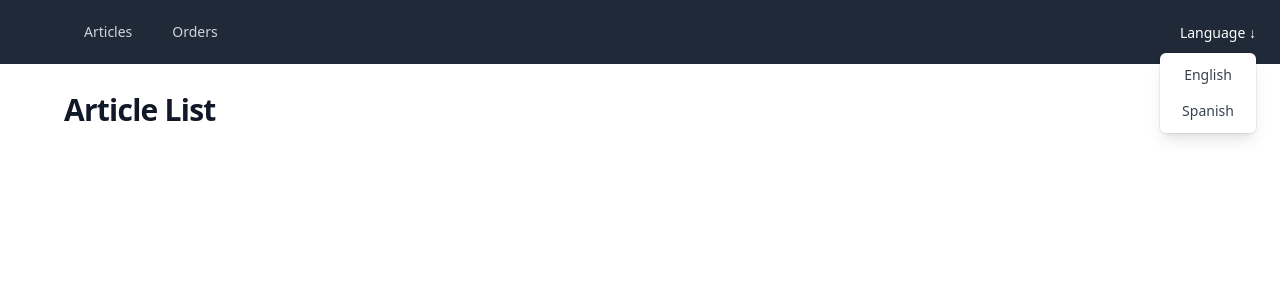
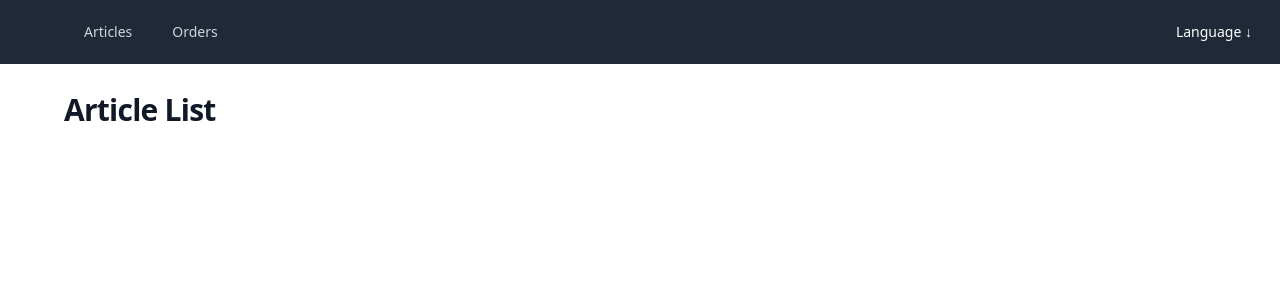
Before and after one commit to BrianBernal/fullstack-article-orders, a React (Vite) app: page / in a window 1280 px wide. Shown: the top 300 px of the page. Built offline with nearby package versions, Linux system fonts and the light colour scheme.

Commit message:
Add open state to language button

```diff
--- a/src/app/layout/navbar/desktop/languageSelector/LanguageSelector.tsx
+++ b/src/app/layout/navbar/desktop/languageSelector/LanguageSelector.tsx
@@ -1,11 +1,20 @@
+import { useState } from "react";
+
 function LanguageSelector() {
+  const [isOpen, setIsOpen] = useState(false);
+  const handleLanguage = () => {
+    setIsOpen((prev) => !prev);
+  };
+
   return (
     <div className="relative ml-3">
-      <div>
-        <button className="text-sm leading-6 text-white">
+      <button
+        className="text-sm leading-6 text-white hover:bg-gray-500 p-1 rounded-md"
+        onClick={handleLanguage}
+      >
         Language <span>&darr;</span>
       </button>
-      </div>
+      {isOpen && (
         <ul
           className="absolute right-0 z-10 mt-2 w-24 origin-top-right rounded-md bg-white py-1 shadow-lg ring-1 ring-black ring-opacity-5 focus:outline-none"
           role="menu"
@@ -19,6 +28,7 @@ function LanguageSelector() {
             <li className="block px-4 py-2 text-sm text-gray-700">Spanish</li>
           </button>
         </ul>
+      )}
     </div>
   );
 }
```
Lines whose indentation alone changed are shown as unchanged.
